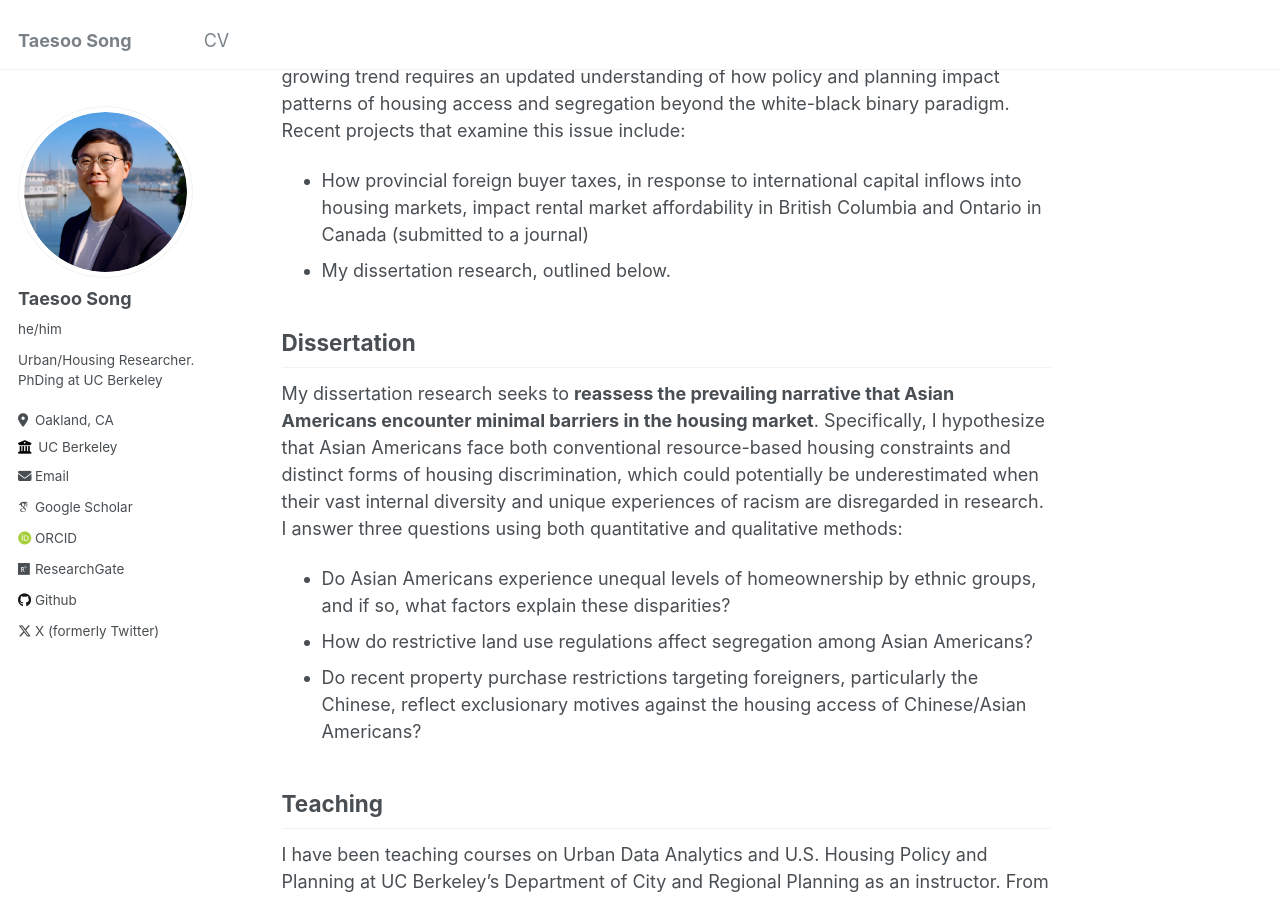
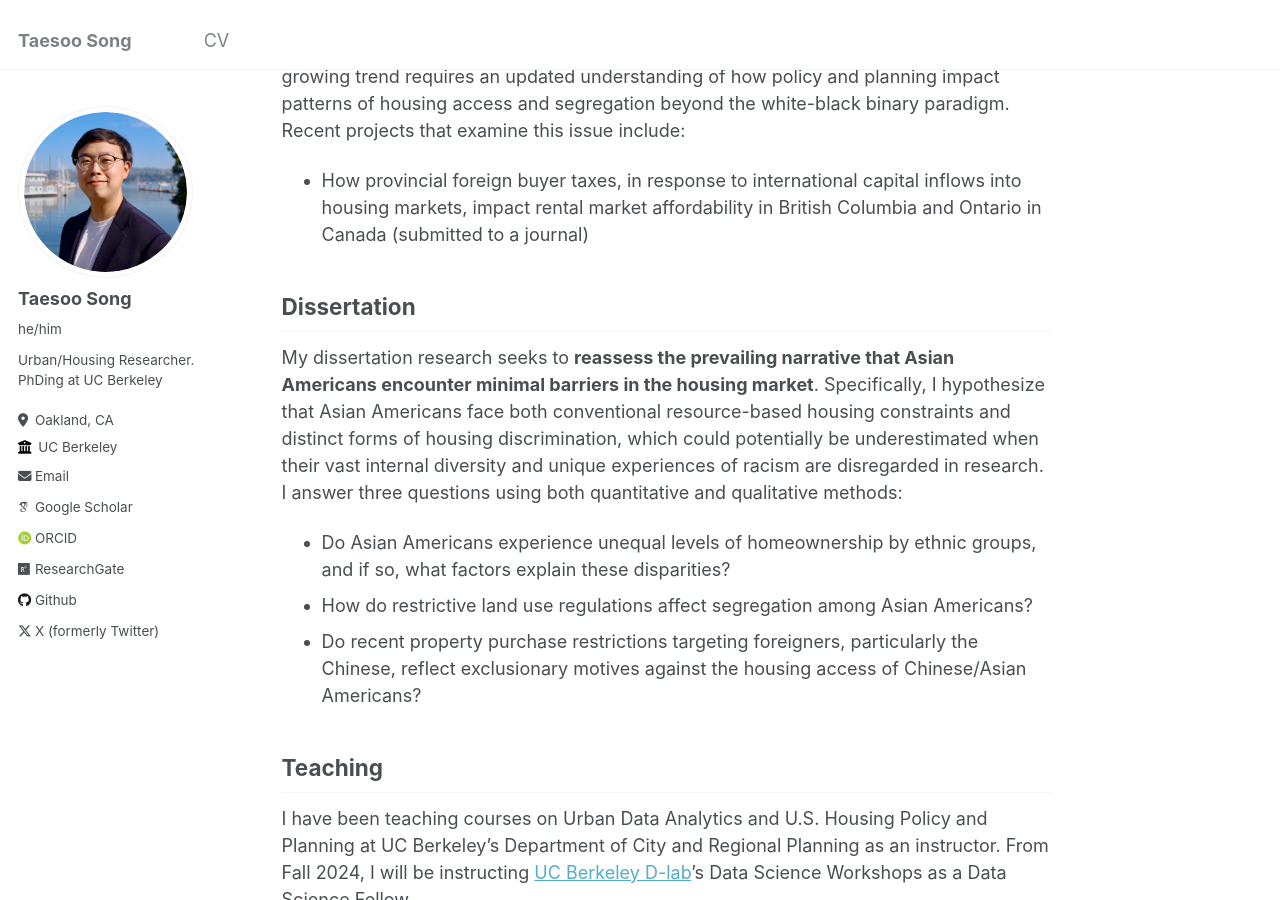
Before and after one commit to taesoosong/taesoosong.github.io, a Jekyll site: the page built from _pages/about.md, in a window 1280 px wide and 900 px high, scrolled down 1207 px. Built offline with Jekyll 4.4.1, drawn with Linux system fonts in a browser that asks for light colours; some web fonts are replaced.

Commit message:
Update about.md

```diff
--- a/_pages/about.md
+++ b/_pages/about.md
@@ -29,7 +29,6 @@ First, I study the nexus between **local housing policies, neighborhood change,
 
 Second, I am also deeply interested in the profound demographic shift towards **greater ethnic diversity in American and Canadian cities** with a focus on Asian populations. This growing trend requires an updated understanding of how policy and planning impact patterns of housing access and segregation beyond the white-black binary paradigm. Recent projects that examine this issue include:
 - How provincial foreign buyer taxes, in response to international capital inflows into housing markets, impact rental market affordability in British Columbia and Ontario in Canada (submitted to a journal)
-- My dissertation research, outlined below.
 
 ## Dissertation
 My dissertation research seeks to **reassess the prevailing narrative that Asian Americans encounter minimal barriers in the housing market**. Specifically, I hypothesize that Asian Americans face both conventional resource-based housing constraints and distinct forms of housing discrimination, which could potentially be underestimated when their vast internal diversity and unique experiences of racism are disregarded in research. I answer three questions using both quantitative and qualitative methods:
```
